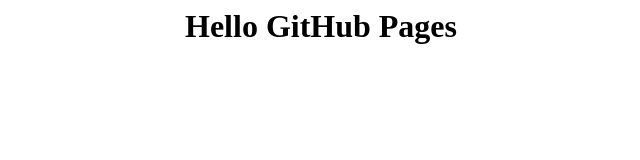
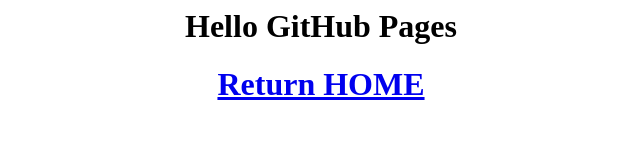
Before and after one commit to blackyau/blackyau.github.io, a plain HTML site: page index.html in a window 1280 px wide. Shown: the whole page, without its empty margins (319-959 px from the left). Drawn offline with Linux system fonts and the light colour scheme.

Commit message:
Update index.html 增加返回主站的超链接

```diff
--- a/index.html
+++ b/index.html
@@ -2,5 +2,6 @@
 <head><title>Hello</title></head>
 <body bgcolor="white">
 <center><h1>Hello GitHub Pages</h1></center>
+<center><h1><a href="https://blackyau.cc/">Return HOME</a></h1></center>
 </body>
 </html>
```
